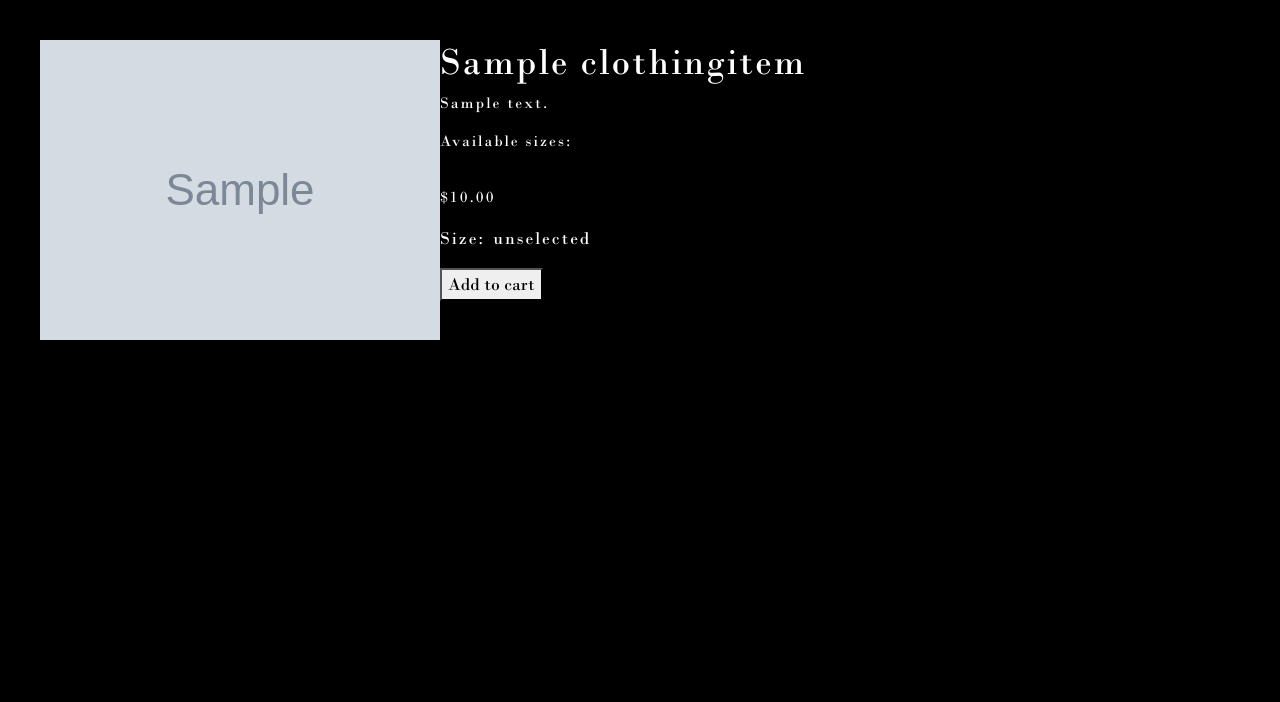
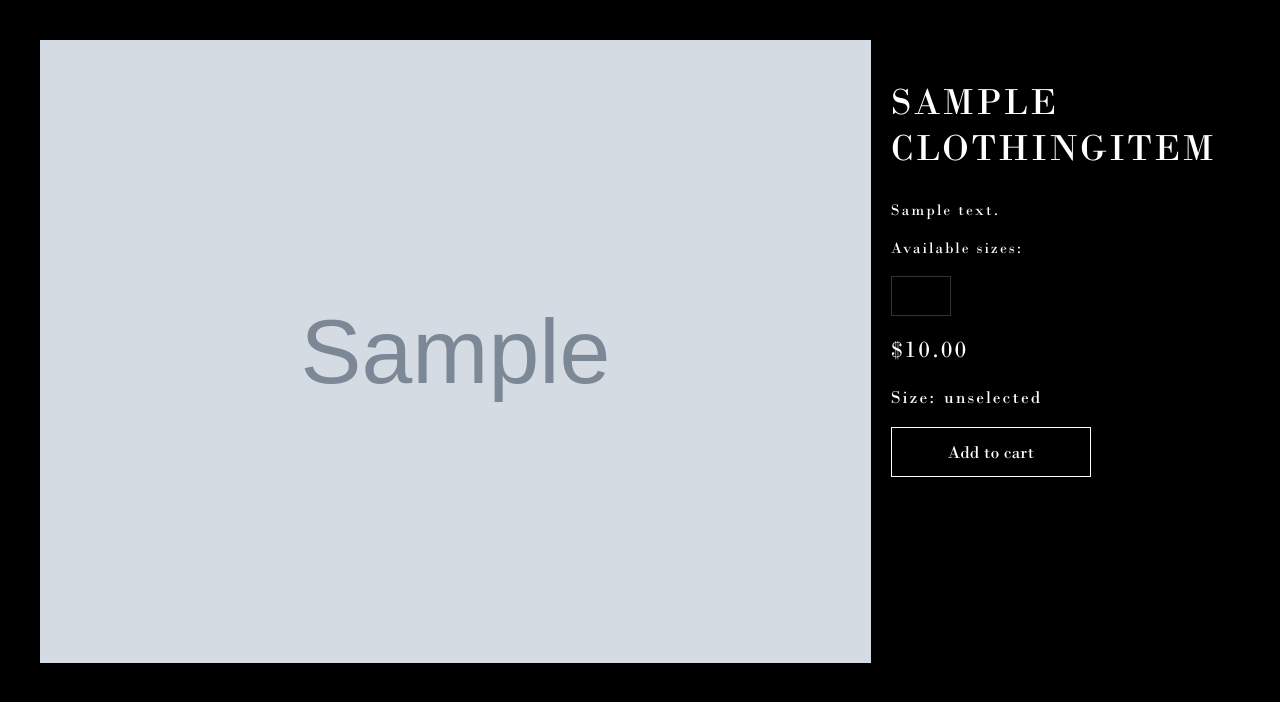
Before and after one commit to prodbyyasuo/rev, a Django app: a page that uses reverence/main/templates/main/base.html in a window 1280 px wide. Shown: the part 70-772 px from the top of the page. Run offline with Django 5.2, Linux system fonts and the light colour scheme; tables that the repository leaves empty hold one stand-in row (values such as "Sample post"); grey boxes marked "Sample" are stand-in pictures; some libraries are stand-ins or nearby versions.

Commit message:
Edit catalog and detail

```diff
--- a/reverence/main/static/css/base.css
+++ b/reverence/main/static/css/base.css
@@ -242,3 +242,95 @@
 .card-info {
     padding-top: 15px;
 }
+
+.detail-img {
+    position: relative;
+    width: 100%;
+    display: flex;
+    justify-content: center;
+    max-height: 800px;
+    margin: 0 auto;
+}
+
+.detail-image {
+    width: 100%;
+    height: auto;
+    max-height: 800px;
+}
+.image-nav {
+    position: absolute;
+    top: 50%;
+    transform: translateY(-50%);
+    width: 100%;
+}
+
+.prev-btn, .next-btn {
+    background-color: #00000010;
+    border: none;
+    cursor: pointer;
+    font-size: 24px;
+    padding: 10px;
+    color: #000000;
+}
+
+.detail-description {
+    margin: 40px 0 0 20px;
+}
+.item-desc {
+    font-size: 22px;
+    max-width: 700px;
+    margin-top: 30px;
+}
+
+.sizes-list {
+    padding: 0;
+}
+
+.size-name {
+    width: 60px;
+    height: 40px;
+    background-color: #000000;
+    border: 1px solid #323232;
+    transition: all .4s ease;
+    color: #ffffff;
+    cursor: pointer;
+}
+
+.detail-price {
+    font-size: 24px;
+}
+
+.default-btn {
+    width: 200px;
+    height: 50px;
+    display: flex;
+    justify-content: center;
+    align-items: center;
+    border: 1px solid #fff;
+    background-color: #000;
+    color: #ffffff;
+    transition: all .4s ease;
+    cursor: pointer;
+}
+
+.detail-selected {
+    border: 1px solid #ffffff !important;   /* белая рамка */
+    background-color: rgba(255, 255, 255, 0.12); /* лёгкий белый фон */
+    color: #ffffff;
+}
+
+.default-btn:hover {
+    opacity: 0.7;
+    border-color: #ffffff;
+    background-color: rgba(255, 255, 255, 0.08);
+}
+
+.size-name:hover {
+    opacity: 0.7;
+    border-color: #ffffff;        /* белая рамка при наведении */
+    background-color: rgba(255, 255, 255, 0.08);
+}
+
+.card-on-catalog {
+    color: #ffffff;
+}
--- a/reverence/main/templates/main/base.html
+++ b/reverence/main/templates/main/base.html
@@ -14,9 +14,9 @@
 </head>
 <body>
     <header class="header sticky-top d-flex align-items-center">
-        <div class="header-logo">
+        <a class="header-logo" href="{% url "main:catalog" %}">
             <img src="{% static 'img/rev.png' %}" alt="">
-        </div>
+        </a>
         <div class="header-nav d-flex gap-4">
             <a href="#" class="h-profile">
                 <img src="{% static 'img/profile.png' %}" alt="">
--- a/reverence/main/templates/main/product/detail.html
+++ b/reverence/main/templates/main/product/detail.html
@@ -9,14 +9,14 @@
             {% for image in clothing_item.images.all %}
                 <img src="{{ image.image.url }}" style="display: none;" alt="{{ clothing_item.name }}" class="detail-image" data-index="{{ forloop.counter0 }}">
             {% endfor %}
-            <div class="image-nav">
-                <buttton class="prev-btn">&lsaquo;</buttton>
-                <buttton class="next-btn">&rsaquo;</buttton>
+            <div class="image-nav d-flex justify-content-between">
+                <button class="prev-btn">&lsaquo;</button>
+                <button class="next-btn">&rsaquo;</button>
             </div>
         </div>
 
         <div class="detail-description">
-            <h2>{{ clothing_item.name }}</h2>
+            <h2 class="text-uppercase">{{ clothing_item.name }}</h2>
             <h3 class="item-desc">{{ clothing_item.description|linebreaks }}</h3>
             <div class="sizes">
                 <p>Available sizes:
--- a/reverence/main/templates/main/product/list.html
+++ b/reverence/main/templates/main/product/list.html
@@ -36,8 +36,9 @@
 
         <div class="product-list">
             <div class="card-container d-flex flex-wrap">
-                {% for item in cloting_items %}
+                {% for item in clothing_items %}
                     <div class="card">
+                        <a href="{% url "main:clothing_item_detail" item.slug %}" class="card-on-catalog">
                             {% if item.image %}
                                 <img src="{{ item.image.url }}" alt="{{ item.name }}" class="product-image">
                             {% endif %}
@@ -45,6 +46,7 @@
                                 <h5>{{ item.name }}</h5>
                                 <p>${{ item.get_price_with_discount }}</p>
                             </div>
+                        </a>
                     </div>
                 {% empty %}
                     <p>No products.</p>
--- a/reverence/main/views.py
+++ b/reverence/main/views.py
@@ -6,7 +6,7 @@
 class CatalogView(ListView):
     model = ClothingItem
     template_name = 'main/product/list.html'
-    context_object_name = 'cloting_items'
+    context_object_name = 'clothing_items'
 
 
     def get_queryset(self):
```
Lines whose indentation alone changed are shown as unchanged.
